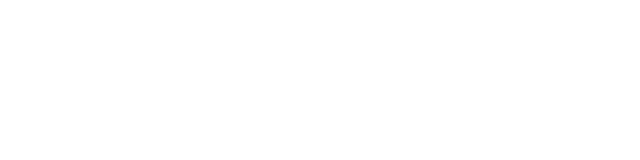
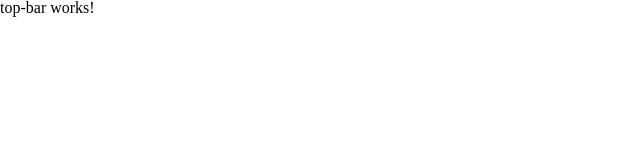
Before and after one commit to kasaharu/ng-start, an Angular app: page / in a window 1280 px wide. Shown: the top 160 px of the page, without its empty margins (0-640 px from the left). Built offline with nearby package versions, Linux system fonts and the light colour scheme.

Commit message:
feat: TopBarComponent の配置

```diff
--- a/src/app/app.component.html
+++ b/src/app/app.component.html
@@ -1 +1,4 @@
-<router-outlet></router-outlet>
+<app-top-bar></app-top-bar>
+<div class="container">
+  <router-outlet></router-outlet>
+</div>
--- a/src/app/app.component.scss
+++ b/src/app/app.component.scss
@@ -0,0 +1,3 @@
+p {
+  font-family: Lato;
+}
```
